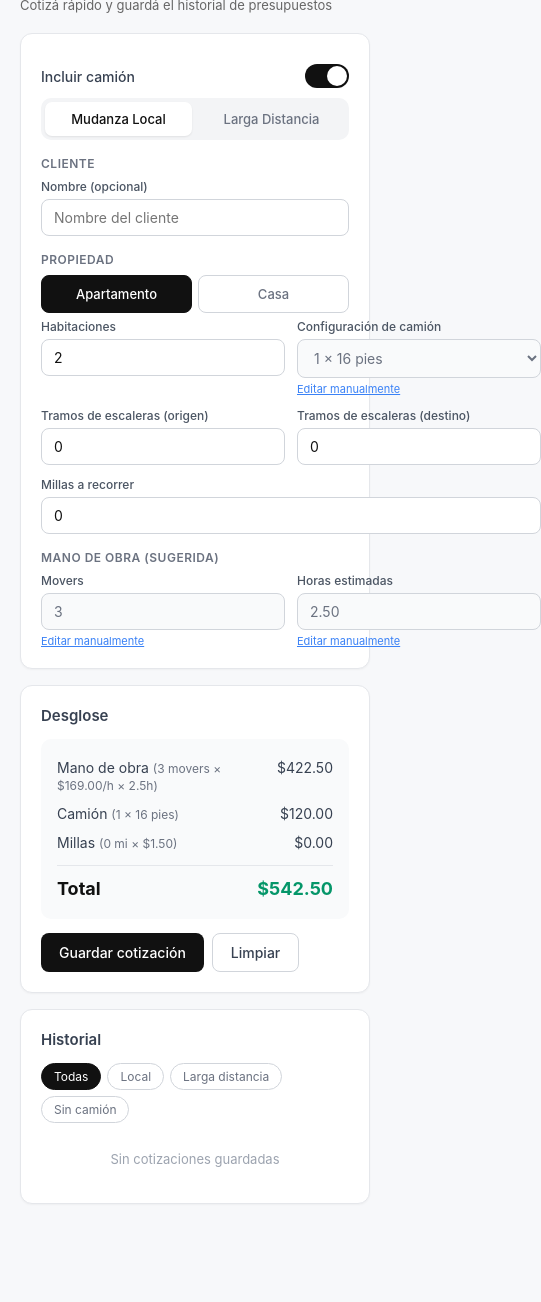
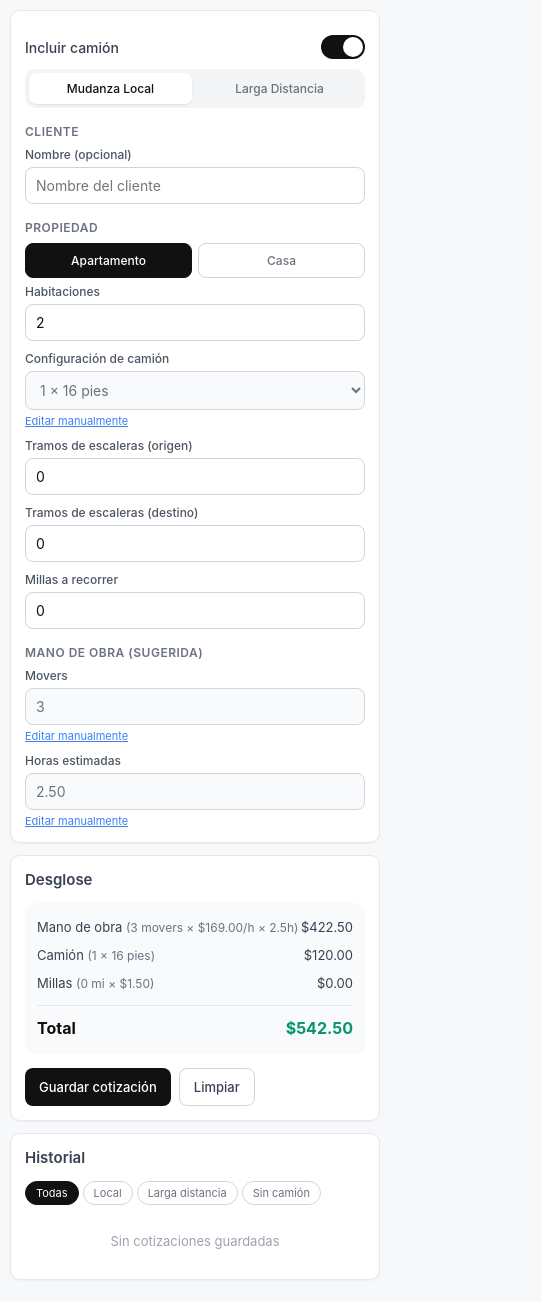
Before and after one commit to messolarllc/calculadora-mudanzas, a plain HTML site: page index.html in a window 390 px wide. Shown: the part 62-1364 px from the top of the page, 541 px wide, since content can reach past the window. Before the commit the page ends 1302 px from the top, so only its background shows below. Drawn offline with Linux system fonts and the light colour scheme.

Commit message:
Add files via upload

```diff
--- a/index.html
+++ b/index.html
@@ -140,6 +140,36 @@ input:focus, select:focus {
 }
 .toast.show { opacity: 1; }
 .hidden { display: none !important; }
+
+/* ===== Layout móvil ===== */
+@media (max-width: 600px) {
+  body { padding: 10px; }
+  .container { max-width: 100%; }
+  h1 { font-size: 19px; }
+  .subtitle { font-size: 12px; margin-bottom: 12px; }
+  .card { padding: 14px; margin-bottom: 12px; border-radius: 10px; }
+  .grid { grid-template-columns: 1fr; gap: 10px; }
+  .field.full { grid-column: auto; }
+  .tabs { margin-bottom: 12px; }
+  .tab { padding: 8px 10px; font-size: 12px; }
+  .seg-btn { padding: 9px; font-size: 12px; }
+  input, select { font-size: 14px; padding: 9px 10px; }
+  .breakdown { padding: 10px 12px; }
+  .row { font-size: 13px; }
+  .row.total { font-size: 16px; }
+  .history-item {
+    flex-direction: column;
+    align-items: stretch;
+    gap: 8px;
+  }
+  .history-item > div:last-child {
+    justify-content: space-between !important;
+  }
+  .history-info .meta { line-height: 1.4; }
+  .history-filters { gap: 4px; }
+  .chip { padding: 4px 10px; font-size: 11px; }
+  .btn, .btn-secondary { padding: 10px 14px; font-size: 13px; }
+}
 </style>
 </head>
 <body>
--- a/service-worker.js
+++ b/service-worker.js
@@ -1,5 +1,5 @@
 // Service Worker — cachea los archivos para que la app funcione sin internet
-const CACHE_NAME = 'mudanzas-v2';
+const CACHE_NAME = 'mudanzas-v3';
 const ASSETS = [
   './',
   './index.html',
```
